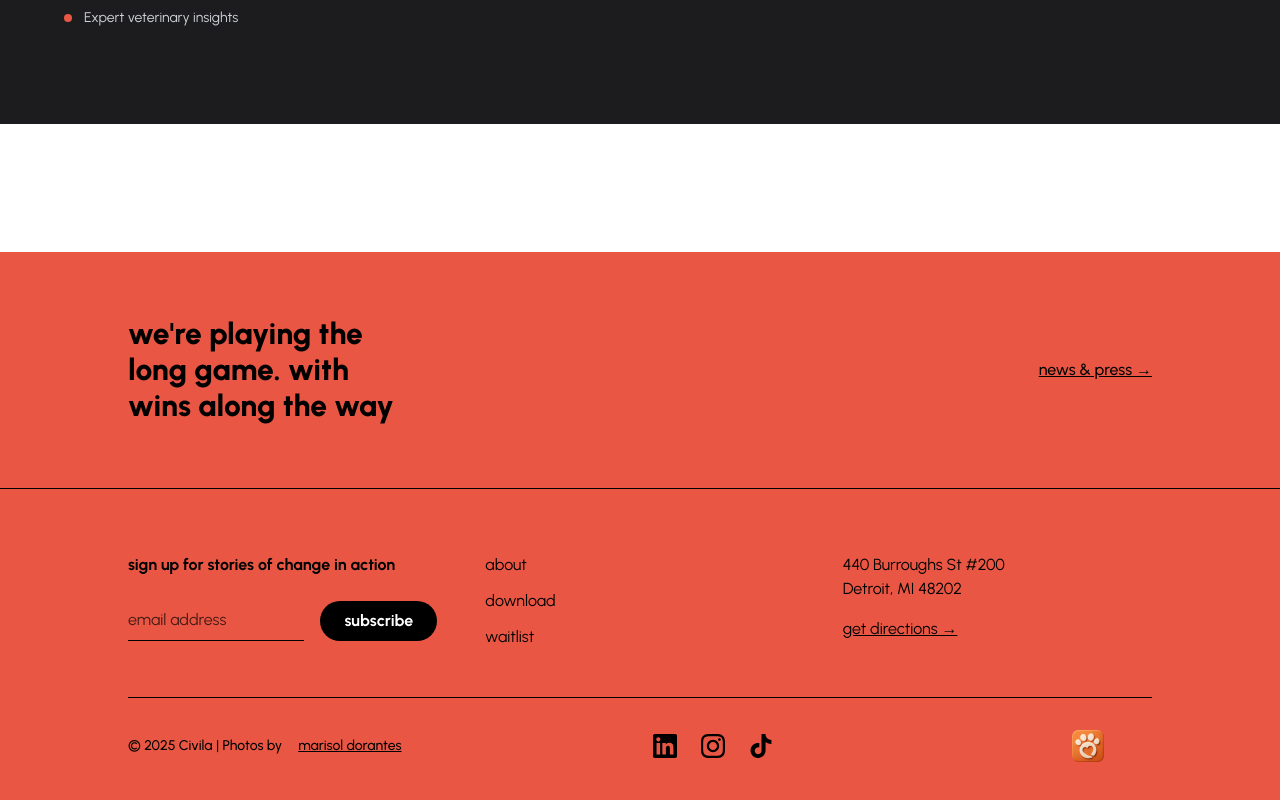
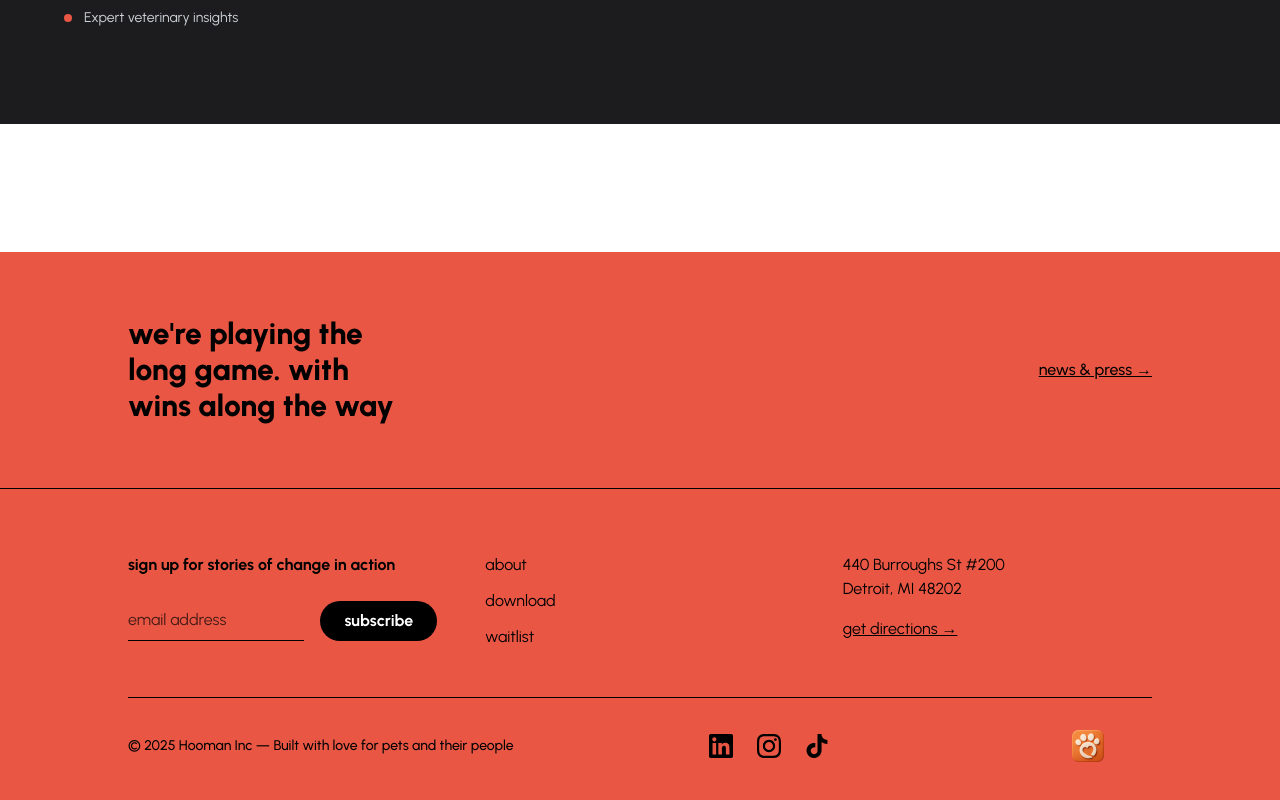
Before and after one commit to prayasahuja5/hoomanpets-website, a Next.js app: page / in a window 1280 px wide. Shown: the part 9691-10491 px from the top of the page. Built offline with nearby package versions, Linux system fonts and the light colour scheme; no server answers.

Commit message:
Update footer copyright to Hooman Inc with dynamic year and heartfelt message

```diff
--- a/app/components/Footer.tsx
+++ b/app/components/Footer.tsx
@@ -146,13 +146,7 @@ export default function Footer() {
 
               {/* Left: Copyright */}
               <div className="flex items-center gap-4 text-sm">
-                <span className="font-medium">© 2025 Civila | Photos by</span>
-                <a
-                  href="#"
-                  className="underline hover:opacity-80 transition-opacity duration-300 font-medium"
-                >
-                  marisol dorantes
-                </a>
+                <span className="font-medium">© {new Date().getFullYear()} Hooman Inc — Built with love for pets and their people</span>
               </div>
 
               {/* Center: Social Icons */}
```
